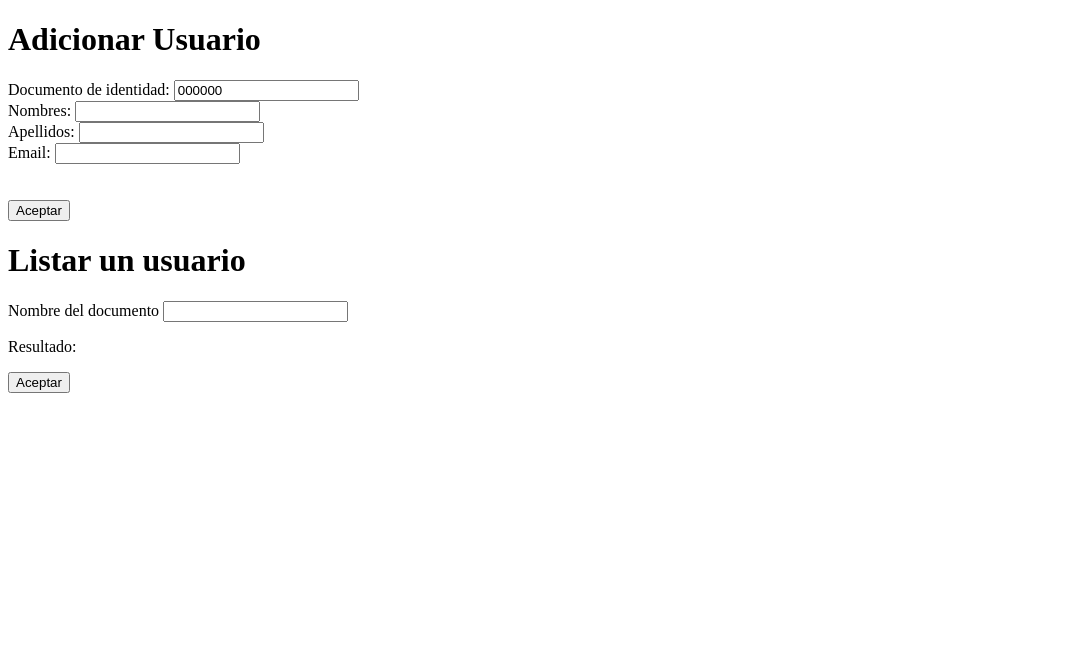
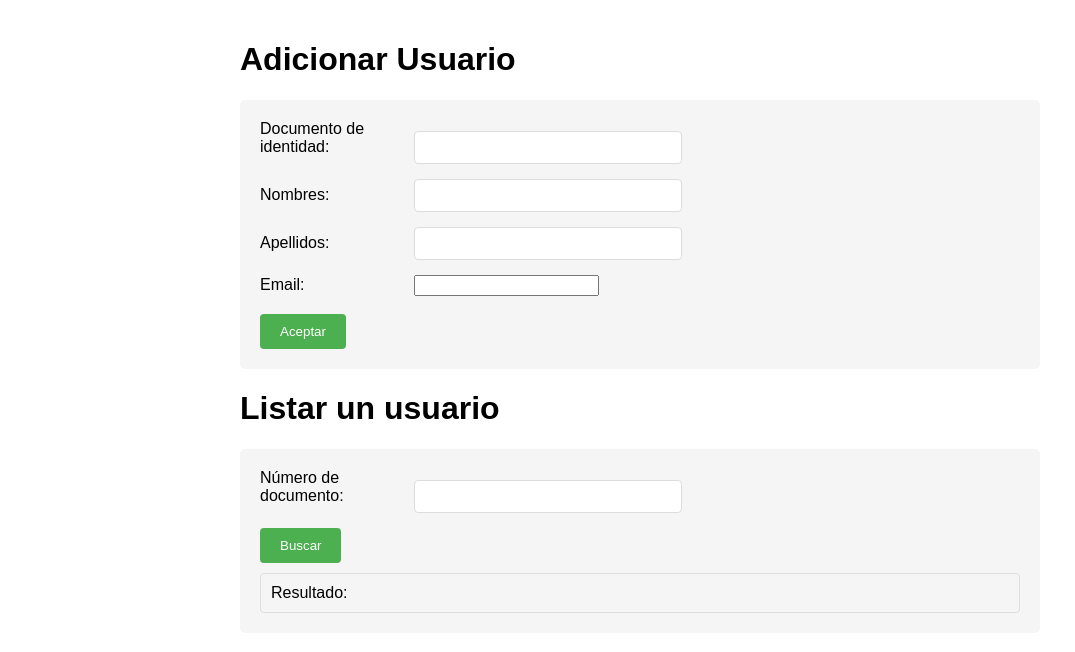
Before and after one commit to jean20persey/DSS-Ambar-main, a website: page index.html in a window 1280 px wide. Shown: the whole page, without its empty margins (0-1075 px from the left). Drawn offline with Linux system fonts and the light colour scheme.

Commit message:
Mejorada la validación de formularios y la interfaz de usuario

```diff
--- a/frontend/scriptusu.js
+++ b/frontend/scriptusu.js
@@ -1,20 +1,41 @@
-function guardar(){
+function guardar(event){
+    event.preventDefault();
 
-    let apellidos='';
-    let datoingresado = document.getElementById("correo").value;
+    // Obtener los valores de los campos
+    const dni = document.getElementById("dni").value.trim();
+    const nombre = document.getElementById("nombre").value.trim();
+    const apellidos = document.getElementById("apellidos").value.trim();
+    const email = document.getElementById("correo").value.trim();
+
+    // Validar que los campos no estén vacíos
+    if (!dni || !nombre || !apellidos || !email) {
+        alert('Por favor, complete todos los campos');
+        return;
+    }
+
+    // Validar el formato del DNI (solo números)
+    if (!/^\d+$/.test(dni)) {
+        alert('El DNI debe contener solo números');
+        return;
+    }
+
+    // Validar el formato del email
+    if (!/^[^\s@]+@[^\s@]+\.[^\s@]+$/.test(email)) {
+        alert('Por favor, ingrese un email válido');
+        return;
+    }
 
     const myHeaders = new Headers();
     myHeaders.append("Content-Type", "application/json");
-    event.preventDefault();
 
-    let raw = JSON.stringify({
-      "dni": document.getElementById("dni").value,
-      "nombre": document.getElementById("nombre").value,
-      "apellidos": document.getElementById("apellidos").value,
-      "email": document.getElementById("correo").value
+    const raw = JSON.stringify({
+        dni: dni,
+        nombre: nombre,
+        apellidos: apellidos,
+        email: email
     });
 
-    let requestOptions = {
+    const requestOptions = {
         method: "POST",
         headers: myHeaders,
         body: raw,
@@ -24,47 +45,65 @@ function guardar(){
     fetch("https://dss-ambar-main.netlify.app/.netlify/functions/usuarios", requestOptions)
         .then(response => {
             if (!response.ok) {
-          throw new Error('Network response was not ok');
+                return response.json().then(err => {
+                    throw new Error(err.error || 'Error al crear usuario');
+                });
             }
             return response.json();
         })
         .then(result => {
             console.log(result);
             alert('Usuario creado exitosamente');
+            // Limpiar el formulario
+            document.getElementById("adicionarEstudiante").reset();
         })
         .catch(error => {
             console.error('Error:', error);
-        alert('Error al crear usuario: ' + error.message);
+            alert('Error: ' + error.message);
         });
 }
 
 function cargar(resultado){
+    try {
         let transformado = JSON.parse(resultado);
-    var salida="";
-    var elemento="";
+        var salida = "";
 
         for (const [clave, valor] of Object.entries(transformado)) {
-        salida = "Clave=" + clave +  " Valor=" + valor + "<br>" + salida;
+            salida = `${clave}: ${valor}<br>${salida}`;
         }
-    document.getElementById("rta").innerHTML = salida;
+        document.getElementById("rta").innerHTML = salida || 'No se encontraron datos';
+    } catch (error) {
+        console.error('Error al procesar los datos:', error);
+        document.getElementById("rta").innerHTML = 'Error al procesar los datos';
+    }
 }
 
-function listar(){
+function listar(event){
     event.preventDefault();
+
+    const ndoc = document.getElementById("numdoc").value.trim();
+
+    if (!ndoc) {
+        alert('Por favor, ingrese un número de documento');
+        return;
+    }
+
     const requestOptions = {
         method: "GET",
-      redirect: "follow"
+        headers: {
+            'Accept': 'application/json'
+        }
     };
-    let ndoc = document.getElementById("numdoc").value;
+
     fetch("https://dss-ambar-main.netlify.app/.netlify/functions/usuarios/" + ndoc, requestOptions)
-      .then((response) => {
+        .then(response => {
             if (!response.ok) {
-          throw new Error('Usuario no encontrado');
+                throw new Error(response.status === 404 ? 'Usuario no encontrado' : 'Error al buscar usuario');
             }
             return response.text();
         })
-      .then((result) => cargar(result))
-      .catch((error) => {
+        .then(result => cargar(result))
+        .catch(error => {
             console.error('Error:', error);
             document.getElementById("rta").innerHTML = 'Error: ' + error.message;
         });
--- a/index.html
+++ b/index.html
@@ -2,45 +2,84 @@
 <html lang="es">
 <head>
     <meta charset="UTF-8">
+    <title>Gestión de Usuarios</title>
     <script type="text/javascript" src="./frontend/scriptusu.js"></script>
+    <style>
+        body {
+            font-family: Arial, sans-serif;
+            max-width: 800px;
+            margin: 0 auto;
+            padding: 20px;
+        }
+        form {
+            background-color: #f5f5f5;
+            padding: 20px;
+            border-radius: 5px;
+            margin-bottom: 20px;
+        }
+        .form-group {
+            margin-bottom: 15px;
+        }
+        label {
+            display: inline-block;
+            width: 150px;
+            margin-bottom: 5px;
+        }
+        input[type="text"] {
+            padding: 8px;
+            border: 1px solid #ddd;
+            border-radius: 4px;
+            width: 250px;
+        }
+        input[type="submit"] {
+            background-color: #4CAF50;
+            color: white;
+            padding: 10px 20px;
+            border: none;
+            border-radius: 4px;
+            cursor: pointer;
+        }
+        input[type="submit"]:hover {
+            background-color: #45a049;
+        }
+        #rta {
+            margin-top: 10px;
+            padding: 10px;
+            border: 1px solid #ddd;
+            border-radius: 4px;
+        }
+    </style>
 </head>
 <body>
-
     <h1>Adicionar Usuario</h1>
-<div>
-<form id="adicionarEstudiante">
-<div>
+    <form id="adicionarEstudiante" onsubmit="guardar(event)">
+        <div class="form-group">
             <label for="dni">Documento de identidad:</label>
-<input type="text" id="dni" placeHolder="" value="000000">
-<br>
-
+            <input type="text" id="dni" required>
+        </div>
+        <div class="form-group">
             <label for="nombre">Nombres:</label>
-<input type="text" id="nombre" placeHolder="">
-<br>
-
+            <input type="text" id="nombre" required>
+        </div>
+        <div class="form-group">
             <label for="apellidos">Apellidos:</label>
-<input type="text" id="apellidos" placeHolder="">
-<br>
-
+            <input type="text" id="apellidos" required>
+        </div>
+        <div class="form-group">
             <label for="correo">Email:</label>
-<input type="text" id="correo" placeHolder="" value="">
-<br>
-<br>
-<br>
-<input type="submit" onclick="guardar()" value="Aceptar">
+            <input type="email" id="correo" required>
         </div>
+        <input type="submit" value="Aceptar">
     </form>
 
+    <h1>Listar un usuario</h1>
+    <form id="listarEstudiantes" onsubmit="listar(event)">
+        <div class="form-group">
+            <label for="numdoc">Número de documento:</label>
+            <input type="text" id="numdoc" required>
         </div>
-<h1>Listar un usuario</h1>
-<div>
-<form id="listarEstudiantes">
-<label for="numdoc">Nombre del documento</label>
-<input type="text" id="numdoc">
-<p id="rta">Resultado:</p>
-<input type="submit" onclick="listar()" value="Aceptar">
+        <input type="submit" value="Buscar">
+        <div id="rta">Resultado:</div>
     </form>
-</div>
-
 </body>
 </html>
```
Lines whose indentation alone changed are shown as unchanged.
